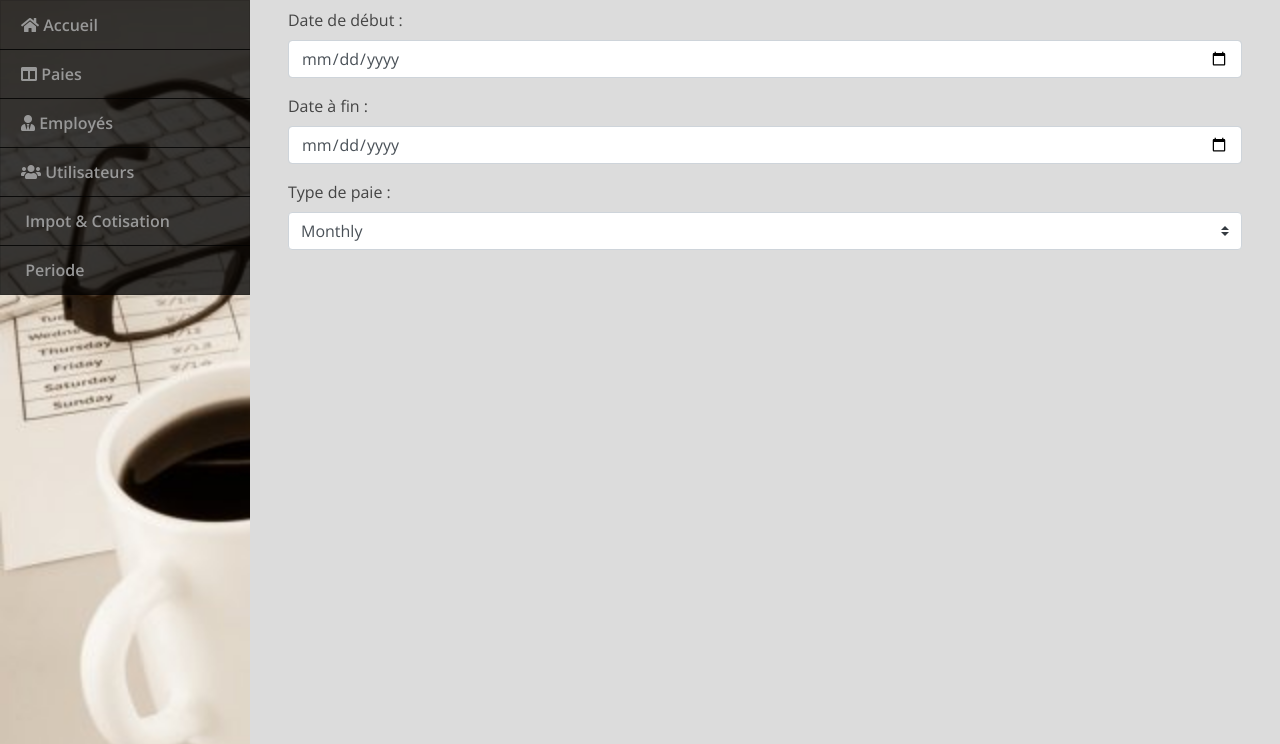
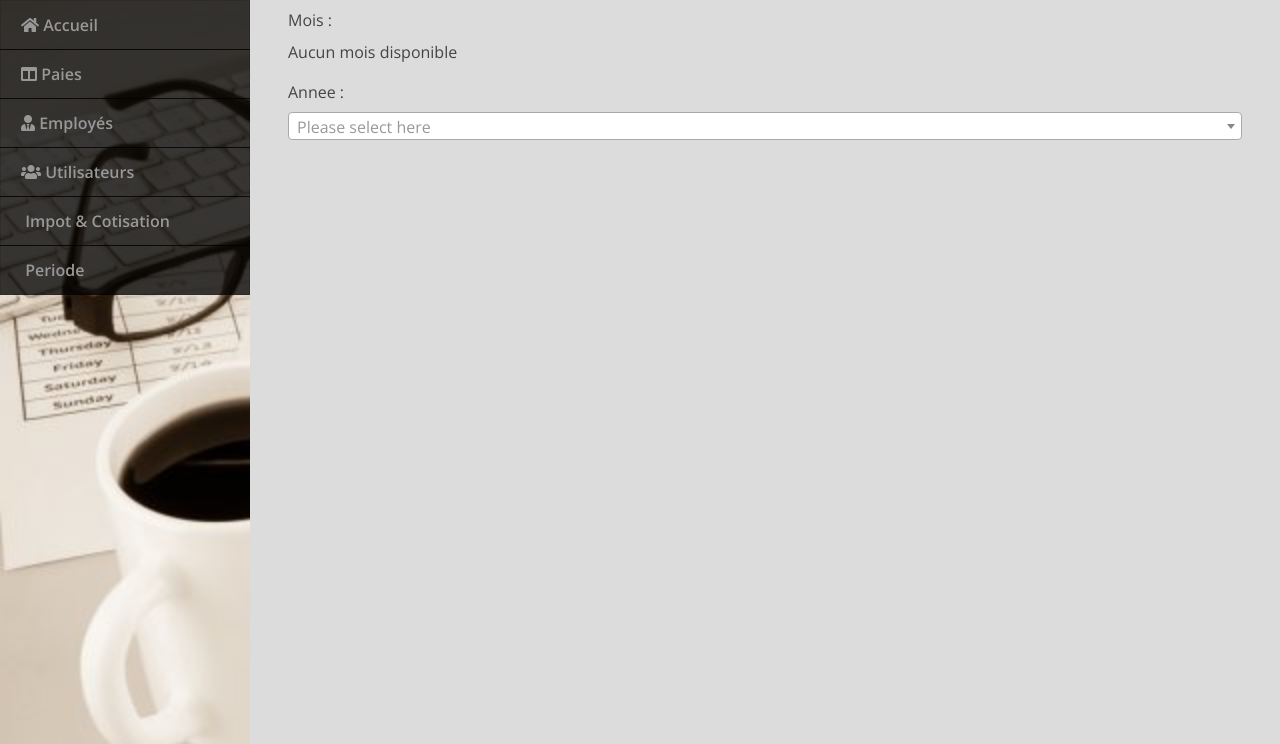
Before and after one commit to Steves1996/mira_payroll, a PHP site: page /index.php?page=manage_payroll in a window 1280 px wide. Shown: the part 56-800 px from the top of the page. Run offline with PHP 8.4, Linux system fonts and the light colour scheme; the visitor is signed in with stand-in values (Sample User, id 1); data comes from the database, SQL or seed files in the repository; tables that the repository leaves empty or names only in its code hold one stand-in row (values such as "Sample post"); some libraries are stand-ins or nearby versions.

Commit message:
create payroll

```diff
--- a/manage_payroll.php
+++ b/manage_payroll.php
@@ -8,18 +8,42 @@
 		<form id="manage-payroll">
 			<input type="hidden" name="id" value="">
 			<div class="form-group">
-					<label for="" class="control-label">Date de début :</label>
-					<input type="date" class="form-control" name="date_from">
+				<label for="" class="control-label">Mois :</label>
+				<?php
+				$months = $conn->query("SELECT m.id, m.label FROM mois m JOIN semi_payroll sp ON m.id = sp.mois_id WHERE sp.is_close = 1 and sp.is_delete = 0 and m.id NOT IN (SELECT mois_id FROM payroll)");
+				if ($months->num_rows > 0): ?>
+					<select class="custom-select browser-default select2" name="mois_id">
+						<option value=""></option>
+						<?php while ($row = $months->fetch_assoc()): ?>
+							<option value="<?php echo $row['id'] ?>"><?php echo $row['label'] ?></option>
+						<?php endwhile; ?>
+					</select>
+					<?php else:
+					$dept = $conn->query("SELECT * FROM mois m WHERE m.id NOT IN (SELECT mois_id FROM payroll)");
+					if ($dept->num_rows > 0): ?>
+						<select class="custom-select browser-default select2" name="mois_id">
+							<option value=""></option>
+							<?php while ($row = $dept->fetch_assoc()): ?>
+								<option value="<?php echo $row['id'] ?>"><?php echo $row['label'] ?></option>
+							<?php endwhile; ?>
+						</select>
+					<?php else: ?>
+						<p>Aucun mois disponible</p>
+					<?php endif; ?>
+				<?php endif; ?>
 			</div>
+
 			<div class="form-group">
-					<label for="" class="control-label">Date à fin :</label>
-					<input type="date" class="form-control" name="date_to">
-				</div>
-				<div class="form-group">
-					<label for="" class="control-label">Type de paie :</label>
-					<select name="type" class="custom-select browser-default" id="">
-						<option value="1">Monthly</option>
-						<option value="2">Semi-Monthly</option>
+				<label for="" class="control-label">Annee :</label>
+				<select class="custom-select browser-default select2" name="year_id">
+					<option value=""></option>
+					<?php
+					$dep_id = $_SESSION['login_department_id'];
+					$dept = $conn->query("SELECT * from year where is_close != 0 and is_delete=0 ");
+					while ($row = $dept->fetch_assoc()):
+					?>
+						<option value="<?php echo $row['id'] ?>"><?php echo $row['number'] ?></option>
+					<?php endwhile; ?>
 				</select>
 			</div>
 		</form>
@@ -27,20 +51,26 @@
 </div>
 
 <script>
-	$('#manage-payroll').submit(function(e){
+	$('#manage-payroll').submit(function(e) {
 		e.preventDefault()
 		start_load()
 		$.ajax({
-		url:'ajax.php?action=save_payroll',
-		method:"POST",
-		data:$(this).serialize(),
-		error:err=>console.log(),
-		success:function(resp){
-				if(resp == 1){
-					alert_toast("Payroll successfully saved","success");
-					setTimeout(function(){
+			url: 'ajax.php?action=save_payroll',
+			method: "POST",
+			data: $(this).serialize(),
+			error: err => console.log(),
+			success: function(resp) {
+				if (resp == 1) {
+					alert_toast("Payroll successfully saved", "success");
+					setTimeout(function() {
 						location.reload()
-							},1000)
+					}, 1000)
+				}
+				if (resp == 2) {
+					alert_toast("Payroll not close please close", "warning");
+					setTimeout(function() {
+						location.reload()
+					}, 2000)
 				}
 			}
 		})
--- a/navbar.php
+++ b/navbar.php
@@ -13,7 +13,7 @@
 			<a href="index.php?page=home" class="nav-item nav-home"><span class='icon-field'><i class="fa fa-home"></i></span> Accueil</a>
 			<!--<a href="index.php?page=attendance" class="nav-item nav-attendance"><span class='icon-field'><i class="fa fa-th-list"></i></span> Attendance</a>-->
 			<a href="index.php?page=payroll" class="nav-item nav-payroll"><span class='icon-field'><i class="fa fa-columns"></i></span> Paies</a>
-			<a href="index.php?page=semi_payroll" class="nav-item nav-payroll"><span class='icon-field'><i class="fa fa-columns"></i></span> demi-Paies</a>
+			<a href="index.php?page=semi_payroll" class="nav-item nav-semi_payroll"><span class='icon-field'><i class="fa fa-columns"></i></span> demi-Paies</a>
 			<a href="index.php?page=employee" class="nav-item nav-employee"><span class='icon-field'><i class="fa fa-user-tie"></i></span> Employés</a>
 
 			<a href="index.php?page=department" class="nav-item nav-department"><span class='icon-field'><i class="fa fa-columns"></i></span> Départements</a>
@@ -24,8 +24,8 @@
 		<?php endif; ?>
 		<?php if ($_SESSION['login_type'] == 1): ?>
 			<a href="index.php?page=users" class="nav-item nav-users"><span class='icon-field'><i class="fa fa-users"></i></span> Utilisateurs</a>
-			<a href="index.php?page=impot_cotisation" class="nav-item nav-users"><span class='icon-field'><i class="fa fa-bill"></i></span> Impot & Cotisation</a>
-			<a href="index.php?page=year_month" class="nav-item nav-users"><span class='icon-field'><i class="fa fa-calender"></i></span> Periode</a>
+			<a href="index.php?page=impot_cotisation" class="nav-item nav-impot_cotisation"><span class='icon-field'><i class="fa fa-bill"></i></span> Impot & Cotisation</a>
+			<a href="index.php?page=year_month" class="nav-item nav-year_month"><span class='icon-field'><i class="fa fa-calender"></i></span> Periode</a>
 
 		<?php endif; ?>
 	</div>
```
Also changed, not shown: admin_class.php (+24 -16 lines), payroll.php (+5 -5 lines). Lines whose indentation alone changed are shown as unchanged.
